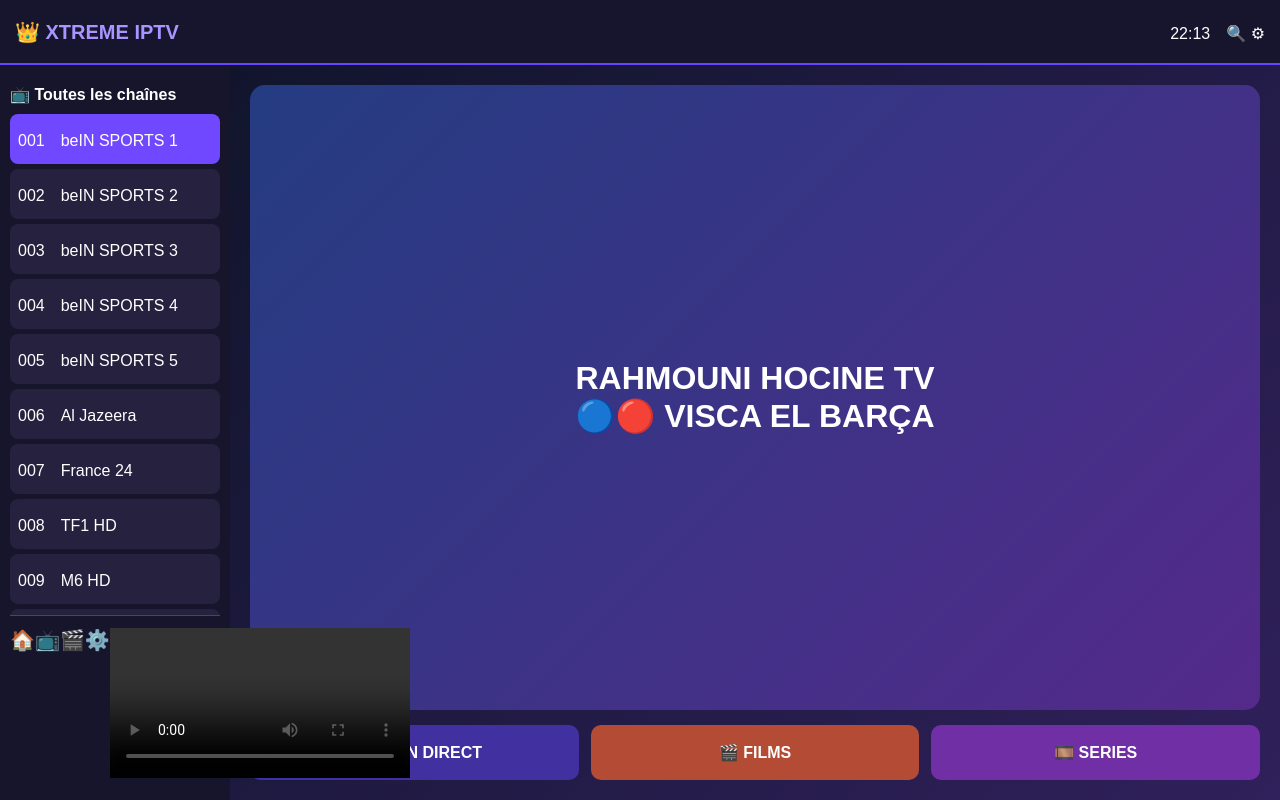
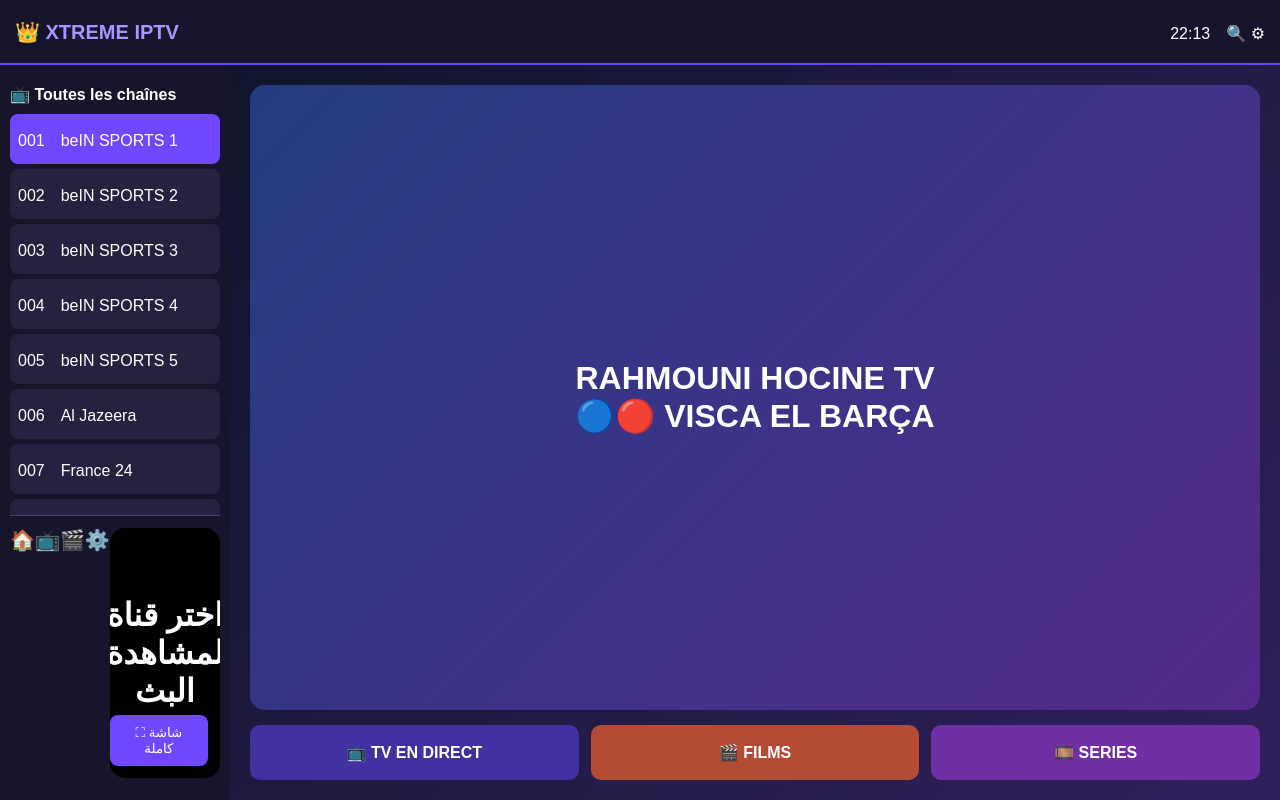
Before and after one commit to amardz2292-source/Rahmouni-Xtreme-IPTV, a plain HTML site: page index.html in a window 1280 px wide. Drawn offline with Linux system fonts and the light colour scheme.

Commit message:
Update index.html

```diff
--- a/index.html
+++ b/index.html
@@ -148,6 +148,41 @@ header {
     font-size: 11px;
   }
 }
+#playerArea {
+  position: relative;
+  overflow: hidden;
+  background: #000;
+  min-height: 250px;
+}
+
+#videoPlayer {
+  width: 100%;
+  height: 100%;
+  display: none;
+  background: #000;
+}
+
+#playerMessage {
+  position: absolute;
+  top: 50%;
+  left: 50%;
+  transform: translate(-50%, -50%);
+  color: white;
+  text-align: center;
+}
+
+#fullscreenBtn {
+  position: absolute;
+  bottom: 12px;
+  right: 12px;
+  background: #7048ff;
+  color: white;
+  border: none;
+  padding: 10px 15px;
+  border-radius: 8px;
+  cursor: pointer;
+}
+
 </style>
 </head>
 
```
